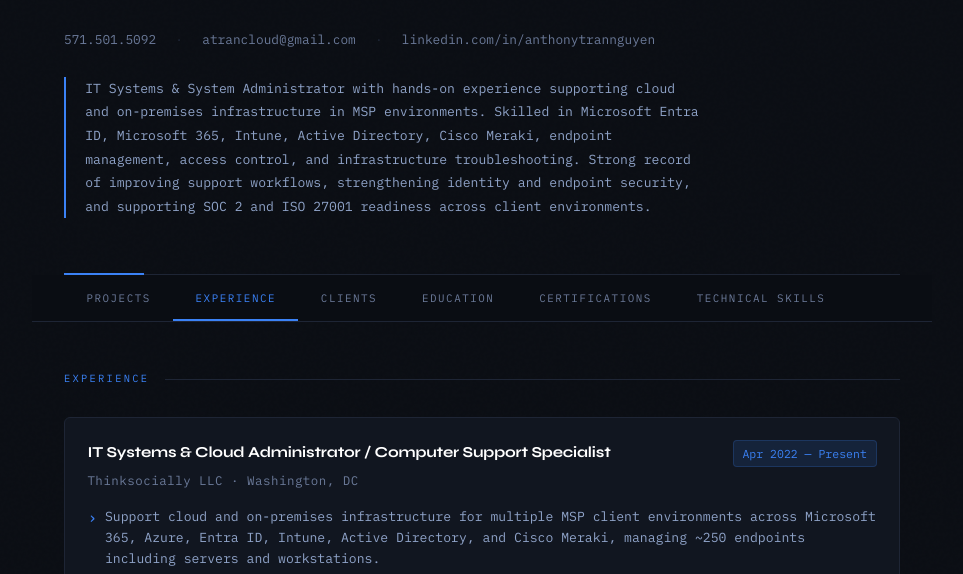
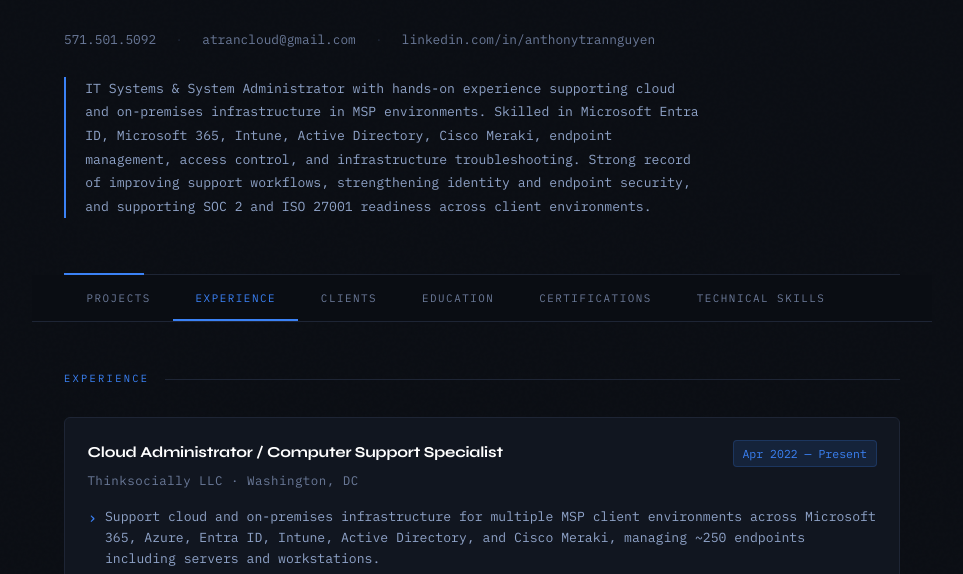
Before and after one commit to huynhanhgc/azurewebresume, a plain HTML site: page index.html in a window 1280 px wide. Both pictures are taken after a click on the tab "EXPERIENCE". Shown: the part 213-787 px from the top of the page, without its empty margins (158-1121 px from the left). Drawn offline with Linux system fonts and the light colour scheme; no server answers.

Commit message:
Changing title

```diff
--- a/index.html
+++ b/index.html
@@ -102,7 +102,7 @@
 
       <div class="entry">
         <div class="entry-meta">
-          <span class="entry-title">IT Systems &amp; Cloud Administrator / Computer Support Specialist</span>
+          <span class="entry-title">Cloud Administrator / Computer Support Specialist</span>
           <span class="entry-period">Apr 2022 — Present</span>
         </div>
         <div class="entry-org">Thinksocially LLC · Washington, DC</div>
```
